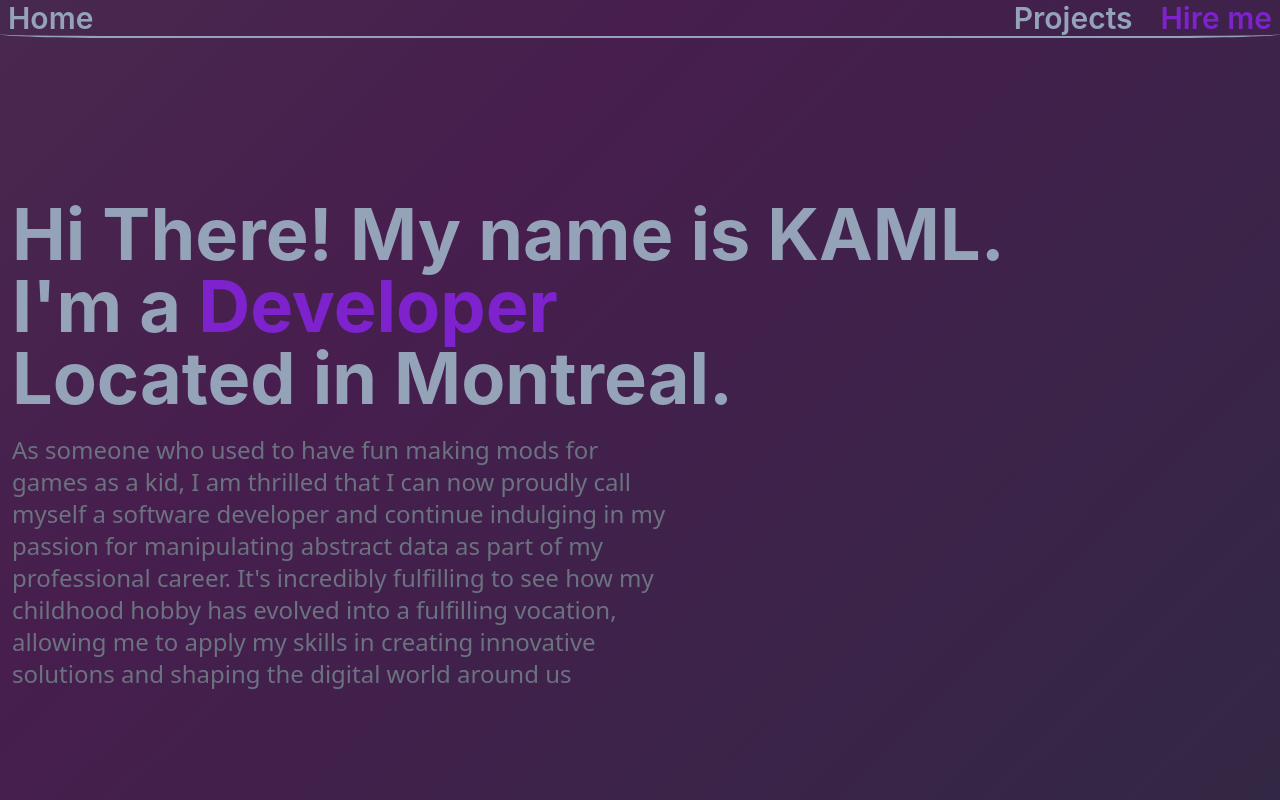
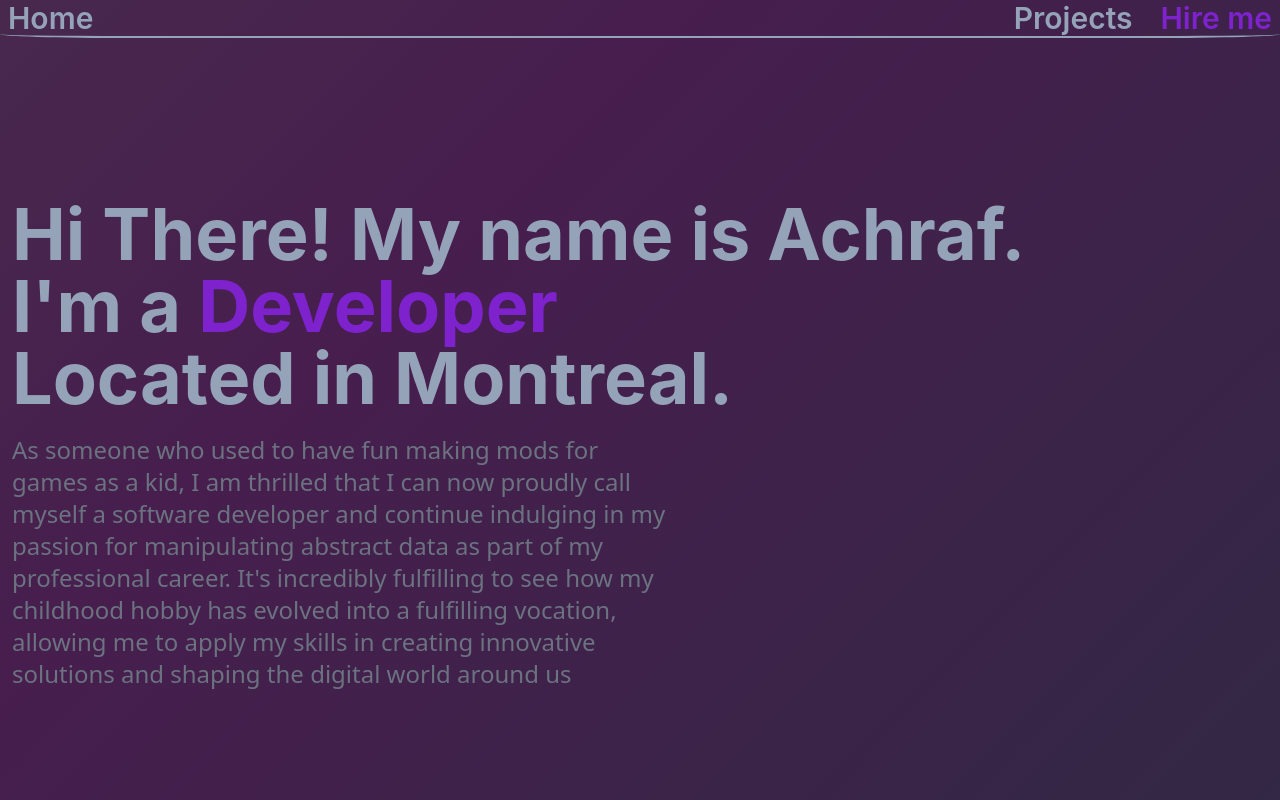
Before and after one commit to Ash-Layek/Portfolio, a React (Create React App) app: page / in a window 1280 px wide. Built offline with nearby package versions, Linux system fonts and the light colour scheme.

Commit message:
github is in sync with netlify

```diff
--- a/src/components/Home/Home.js
+++ b/src/components/Home/Home.js
@@ -18,7 +18,7 @@ const Home = () => {
   return (
     <div className="min-h-screen">
       <div className="flex flex-col mt-40 text-7xl font-bold ml-3 text-slate-400">
-        <h1>Hi There! My name is KAML.</h1>
+        <h1>Hi There! My name is Achraf.</h1>
         <p>I'm a <span className="text-purple-700"> Developer</span></p>
         <p>Located in Montreal.</p>
       </div>
```
